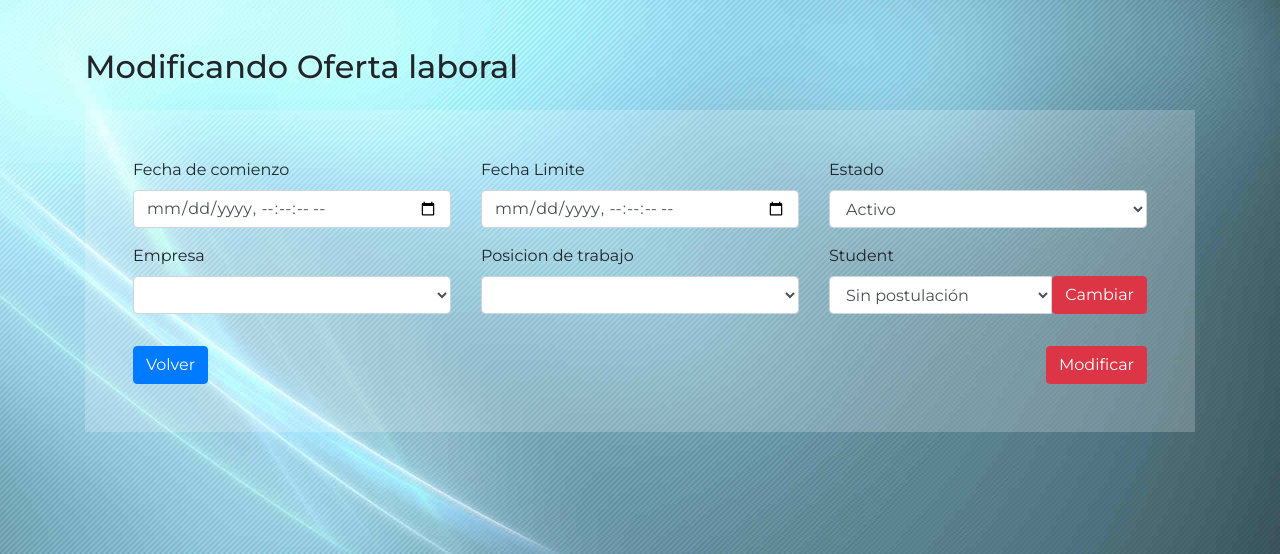
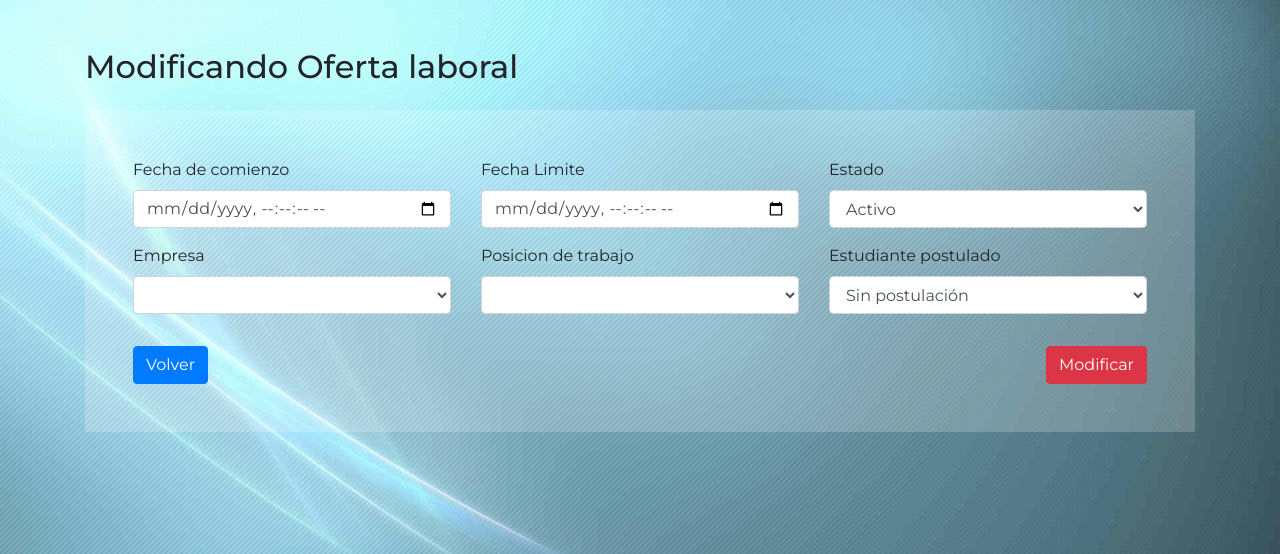
Before and after one commit to MaxiBatta/TpFinalLab4Utn, a PHP site: template Views/job-offer-modify.php in a window 1280 px wide. Shown: the part 56-610 px from the top of the page. Run offline with PHP 8.4, Linux system fonts and the light colour scheme; the template is opened without the code that fills it, so the values that code supplies are empty; the visitor is signed in with stand-in values (Sample User, id 1); some libraries are stand-ins or nearby versions.

Commit message:
borrado de boton cambiar alumno de la job offer

```diff
--- a/Views/job-offer-modify.php
+++ b/Views/job-offer-modify.php
@@ -83,8 +83,7 @@ $companiesList = $companyDAO->GetAllMySql();
 
                     <div class="col-lg-4">
                         <div class="form-group">
-                            <label for="studentId">Student</label>
-                            <div class="input-group">
+                            <label for="studentId">Estudiante postulado</label>
                             <select id="studentId" class="form-control" name="studentId" title="pobre chabón mira que le vas a cambiar la oferta">
                                 <option value="0">Sin postulación</option>
                                 <?php
@@ -97,8 +96,6 @@ $companiesList = $companyDAO->GetAllMySql();
                                 }
                                 ?>
                             </select>
-                                <a id="change-student-offer" class="btn btn-danger ml-auto d-block text-white" title="Cambiar injustamente el alumno que se postuló">Cambiar</a>
-                            </div>
                         </div>
                     </div>
                 </div>
@@ -113,22 +110,4 @@ $companiesList = $companyDAO->GetAllMySql();
 if (isset($message))
     echo $message;
 ?>
-
 </main>
-
-<script>
-    $(document).ready(function() {
-
-        $("#change-student-offer").click(
-            function() {
-                if ($(this).hasClass("btn-danger")) {
-                    $("#studentId").removeAttr("disabled");
-                    $(this).removeClass("btn-danger");
-                    $(this).addClass("btn-dark");
-                    $(this).attr("title", ":(");
-                }
-            }
-        );
-
-    });
-</script>
```
Lines whose indentation alone changed are shown as unchanged.
